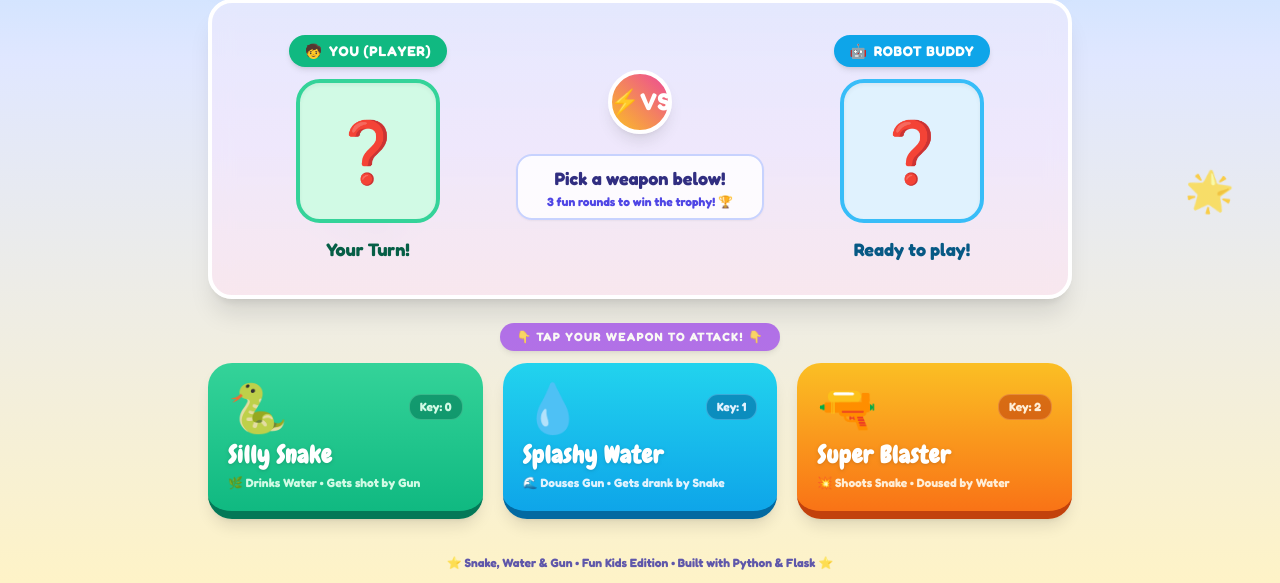
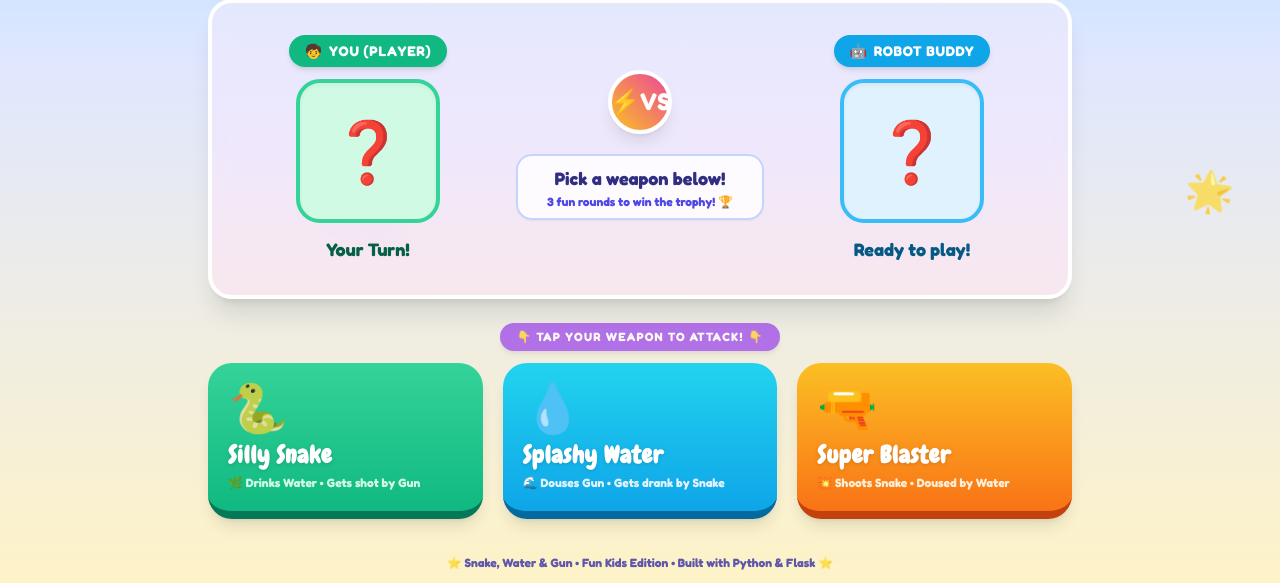
Before and after one commit to AnshikaBansal787/snake-water-gun, a Flask app: page / in a window 1280 px wide. Shown: the part 461-1044 px from the top of the page. Run offline with Flask 3, Linux system fonts and the light colour scheme; some libraries are stand-ins or nearby versions.

Commit message:
Remove Key: 0, 1, 2 badges and Press 'Y' text from UI

```diff
--- a/templates/index.html
+++ b/templates/index.html
@@ -198,9 +198,8 @@
 
         <!-- 0: Silly Snake (Emerald / Lime) -->
         <button class="choice-btn group cartoon-card bg-gradient-to-b from-emerald-400 to-emerald-500 hover:from-emerald-300 hover:to-emerald-400 p-5 rounded-3xl border-b-8 border-emerald-700 active:border-b-2 active:translate-y-1.5 transition-all duration-150 text-left shadow-lg text-white relative overflow-hidden" data-choice="0">
-          <div class="flex items-center justify-between mb-2">
+          <div class="flex items-center mb-2">
             <span class="text-5xl group-hover:scale-125 transition-transform duration-200">🐍</span>
-            <span class="text-xs font-black px-2.5 py-1 rounded-xl bg-emerald-700/60 text-emerald-100 border border-emerald-300/40">Key: 0</span>
           </div>
           <h3 class="text-2xl font-black font-['Chewy'] tracking-wide text-white drop-shadow">Silly Snake</h3>
           <p class="text-xs font-bold text-emerald-100 mt-1">🌿 Drinks Water • Gets shot by Gun</p>
@@ -208,9 +207,8 @@
 
         <!-- 1: Splashy Water (Cyan / Ocean Blue) -->
         <button class="choice-btn group cartoon-card bg-gradient-to-b from-cyan-400 to-sky-500 hover:from-cyan-300 hover:to-sky-400 p-5 rounded-3xl border-b-8 border-sky-700 active:border-b-2 active:translate-y-1.5 transition-all duration-150 text-left shadow-lg text-white relative overflow-hidden" data-choice="1">
-          <div class="flex items-center justify-between mb-2">
+          <div class="flex items-center mb-2">
             <span class="text-5xl group-hover:scale-125 transition-transform duration-200">💧</span>
-            <span class="text-xs font-black px-2.5 py-1 rounded-xl bg-sky-700/60 text-sky-100 border border-sky-300/40">Key: 1</span>
           </div>
           <h3 class="text-2xl font-black font-['Chewy'] tracking-wide text-white drop-shadow">Splashy Water</h3>
           <p class="text-xs font-bold text-sky-100 mt-1">🌊 Douses Gun • Gets drank by Snake</p>
@@ -218,9 +216,8 @@
 
         <!-- 2: Super Blaster / Gun (Amber / Coral) -->
         <button class="choice-btn group cartoon-card bg-gradient-to-b from-amber-400 to-orange-500 hover:from-amber-300 hover:to-orange-400 p-5 rounded-3xl border-b-8 border-orange-700 active:border-b-2 active:translate-y-1.5 transition-all duration-150 text-left shadow-lg text-white relative overflow-hidden" data-choice="2">
-          <div class="flex items-center justify-between mb-2">
+          <div class="flex items-center mb-2">
             <span class="text-5xl group-hover:scale-125 transition-transform duration-200">🔫</span>
-            <span class="text-xs font-black px-2.5 py-1 rounded-xl bg-orange-700/60 text-orange-100 border border-orange-300/40">Key: 2</span>
           </div>
           <h3 class="text-2xl font-black font-['Chewy'] tracking-wide text-white drop-shadow">Super Blaster</h3>
           <p class="text-xs font-bold text-orange-100 mt-1">💥 Shoots Snake • Doused by Water</p>
@@ -258,7 +255,7 @@
 
       <!-- Big Play Again Button -->
       <button id="modal-play-again-btn" class="cartoon-btn w-full py-4 px-6 rounded-2xl font-black text-lg text-white bg-gradient-to-r from-emerald-400 to-green-500 hover:from-emerald-300 hover:to-green-400 border-b-6 border-green-700 active:border-b-2 active:translate-y-1 transition-all shadow-lg flex items-center justify-center gap-2">
-        <span>🔄 PLAY AGAIN! (Press 'Y')</span>
+        <span>🔄 PLAY AGAIN!</span>
       </button>
 
     </div>
```
